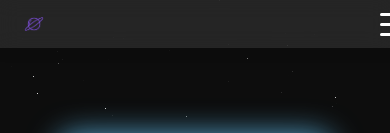
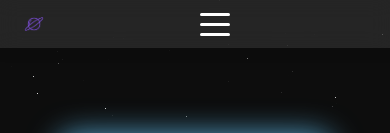
Before and after one commit to IM20078/OrbitalStudio, a React (Vite) app: page / in a window 390 px wide. Shown: the top 133 px of the page. Built offline with nearby package versions, Linux system fonts and the light colour scheme.

Commit message:
responsive header

```diff
--- a/src/Componentes/Header.jsx
+++ b/src/Componentes/Header.jsx
@@ -46,6 +46,9 @@ const Burger = styled.div`
 
   @media (max-width: 768px) {
     display: block;
+    position: absolute;
+    left: 50%;
+    transform: translateX(-50%);
   }
 
   span {
```
